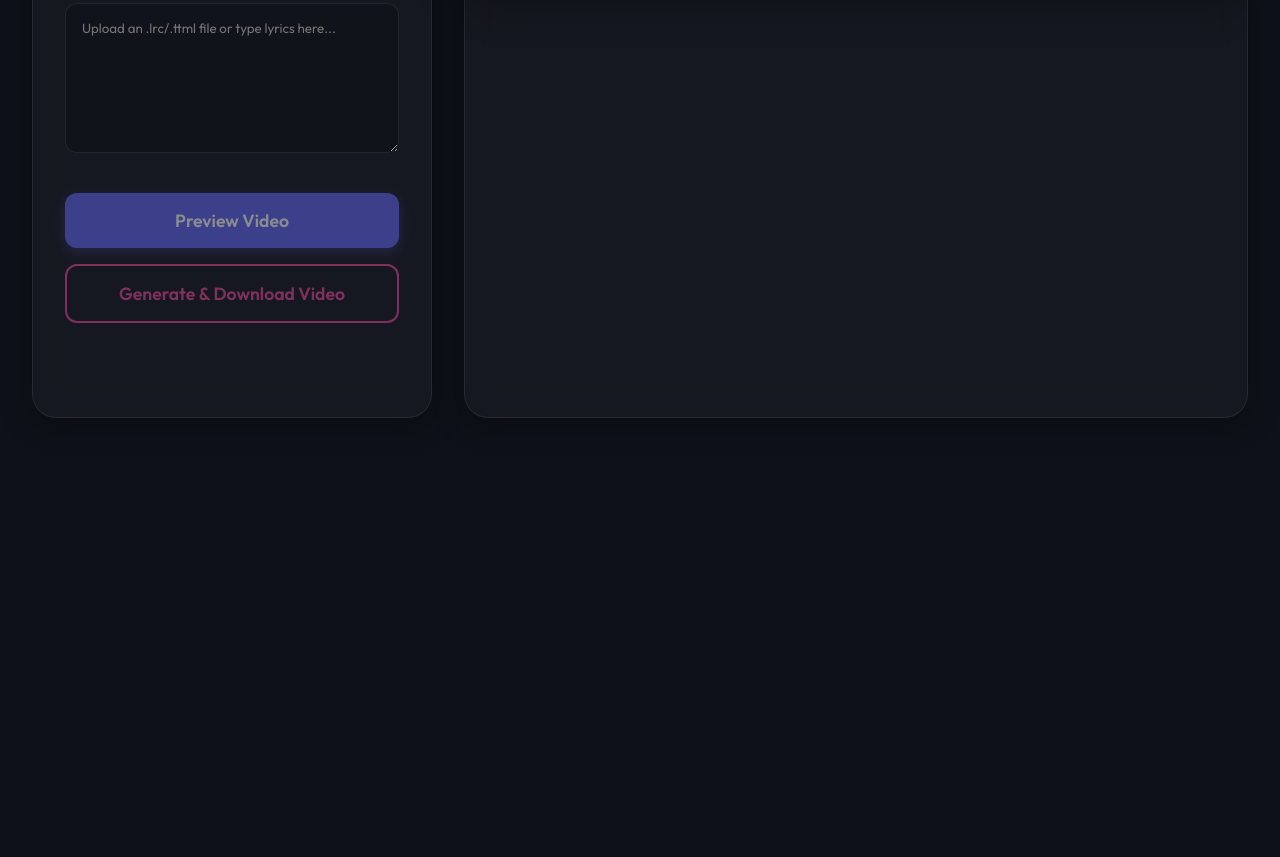
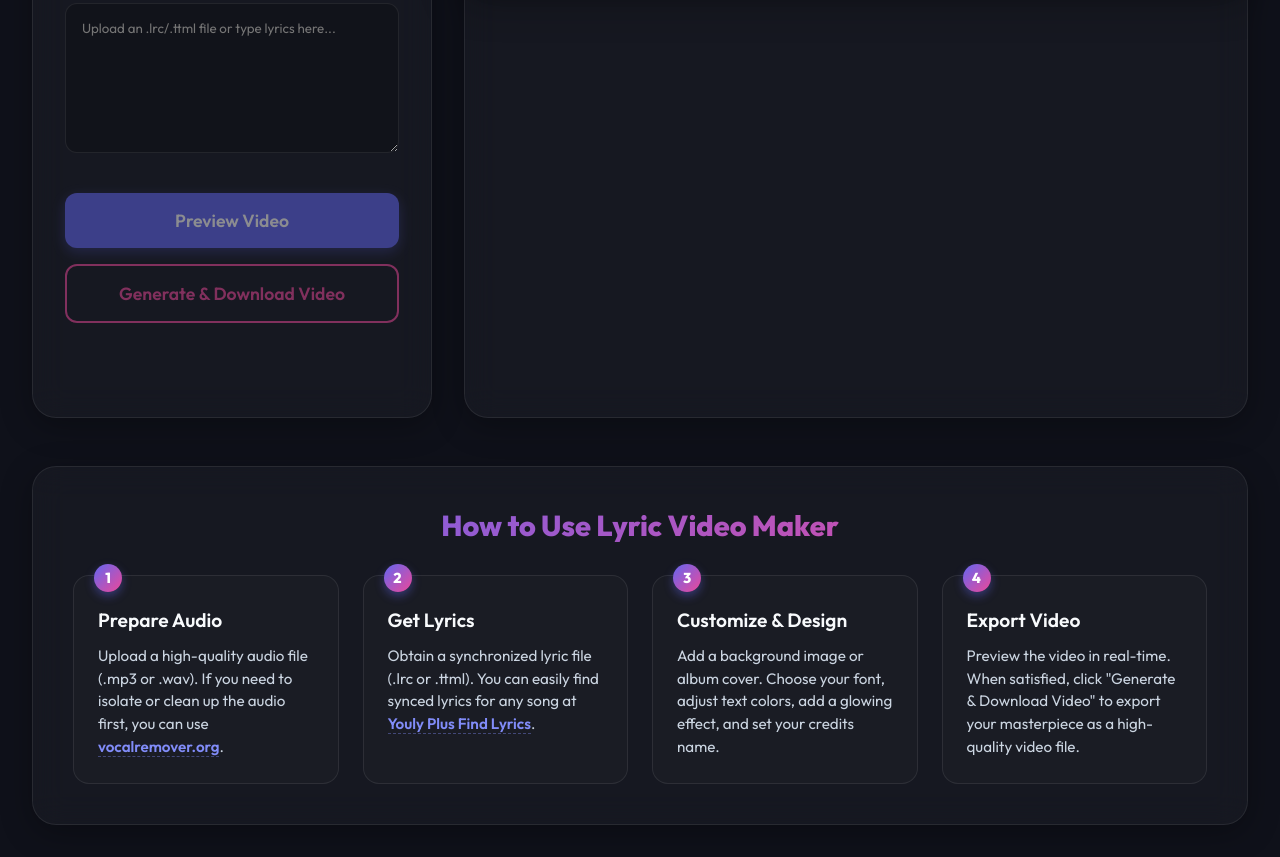
Before and after one commit to Zexerif/lyric-video-maker, a plain HTML site: page index.html in a window 1280 px wide. Shown: the part 1080-1937 px from the top of the page. Before the commit the page ends 1530 px from the top, so only its background shows below. Drawn offline with Linux system fonts and the light colour scheme.

Commit message:
Rebrand to Lyric Video Maker, update watermark, and add instructions

```diff
--- a/app.js
+++ b/app.js
@@ -434,7 +434,7 @@ document.addEventListener('DOMContentLoaded', () => {
         ctx.fillStyle = 'rgba(255, 255, 255, 0.4)';
         ctx.shadowColor = 'rgba(0,0,0,0.8)';
         ctx.shadowBlur = 10;
-        ctx.fillText(`Made with LRC Video Creator`, 40, 40);
+        ctx.fillText(`zexerif.github.io/lyric-video-maker/`, 40, 40);
         ctx.restore();
 
         const creditsName = creditsNameInput.value.trim();
--- a/index.html
+++ b/index.html
@@ -3,7 +3,7 @@
 <head>
     <meta charset="UTF-8">
     <meta name="viewport" content="width=device-width, initial-scale=1.0">
-    <title>LRC Music Video Generator</title>
+    <title>Lyric Video Maker</title>
     <link rel="preconnect" href="https://fonts.googleapis.com">
     <link rel="preconnect" href="https://fonts.gstatic.com" crossorigin>
     <link href="https://fonts.googleapis.com/css2?family=Outfit:wght@300;400;600;800&family=Inter:wght@400;700&family=Roboto:wght@400;700&family=Playfair+Display:wght@700&display=swap" rel="stylesheet">
@@ -21,7 +21,7 @@
 
     <div class="app-container">
         <header>
-            <h1>LRC Video Creator</h1>
+            <h1>Lyric Video Maker</h1>
             <p>Turn your audio and lyrics into a stunning visual experience.</p>
         </header>
 
@@ -110,6 +110,32 @@
                 </div>
             </div>
         </main>
+
+        <section class="instructions-panel glass-panel">
+            <h2>How to Use Lyric Video Maker</h2>
+            <div class="steps-grid">
+                <div class="step-card">
+                    <div class="step-number">1</div>
+                    <h3>Prepare Audio</h3>
+                    <p>Upload a high-quality audio file (.mp3 or .wav). If you need to isolate or clean up the audio first, you can use <a href="https://vocalremover.org" target="_blank" rel="noopener">vocalremover.org</a>.</p>
+                </div>
+                <div class="step-card">
+                    <div class="step-number">2</div>
+                    <h3>Get Lyrics</h3>
+                    <p>Obtain a synchronized lyric file (.lrc or .ttml). You can easily find synced lyrics for any song at <a href="https://youlyplus.prjktla.my.id/findlyrics.html" target="_blank" rel="noopener">Youly Plus Find Lyrics</a>.</p>
+                </div>
+                <div class="step-card">
+                    <div class="step-number">3</div>
+                    <h3>Customize & Design</h3>
+                    <p>Add a background image or album cover. Choose your font, adjust text colors, add a glowing effect, and set your credits name.</p>
+                </div>
+                <div class="step-card">
+                    <div class="step-number">4</div>
+                    <h3>Export Video</h3>
+                    <p>Preview the video in real-time. When satisfied, click "Generate & Download Video" to export your masterpiece as a high-quality video file.</p>
+                </div>
+            </div>
+        </section>
     </div>
 
     <script src="app.js"></script>
--- a/styles.css
+++ b/styles.css
@@ -383,3 +383,85 @@ textarea:focus {
     background: linear-gradient(90deg, var(--primary), var(--secondary));
     transition: width 0.3s ease;
 }
+
+/* Instructions Panel styles */
+.instructions-panel {
+    margin-top: 1rem;
+    padding: 2.5rem;
+}
+
+.instructions-panel h2 {
+    font-size: 1.8rem;
+    font-weight: 800;
+    margin-bottom: 2rem;
+    background: linear-gradient(135deg, var(--primary), var(--secondary));
+    -webkit-background-clip: text;
+    -webkit-text-fill-color: transparent;
+    text-align: center;
+}
+
+.steps-grid {
+    display: grid;
+    grid-template-columns: repeat(auto-fit, minmax(240px, 1fr));
+    gap: 1.5rem;
+}
+
+.step-card {
+    background: rgba(255, 255, 255, 0.02);
+    border: 1px solid var(--glass-border);
+    border-radius: 16px;
+    padding: 1.5rem;
+    position: relative;
+    transition: all 0.3s ease;
+}
+
+.step-card:hover {
+    transform: translateY(-4px);
+    background: rgba(255, 255, 255, 0.04);
+    border-color: rgba(99, 102, 241, 0.3);
+    box-shadow: 0 10px 20px rgba(0, 0, 0, 0.2);
+}
+
+.step-number {
+    position: absolute;
+    top: -12px;
+    left: 20px;
+    background: linear-gradient(135deg, var(--primary), var(--secondary));
+    color: white;
+    width: 28px;
+    height: 28px;
+    border-radius: 50%;
+    display: flex;
+    align-items: center;
+    justify-content: center;
+    font-weight: 700;
+    font-size: 0.9rem;
+    box-shadow: 0 4px 10px rgba(99, 102, 241, 0.4);
+}
+
+.step-card h3 {
+    font-size: 1.2rem;
+    font-weight: 600;
+    margin-top: 0.5rem;
+    margin-bottom: 0.8rem;
+    color: var(--text-main);
+}
+
+.step-card p {
+    font-size: 0.95rem;
+    color: var(--text-muted);
+    line-height: 1.5;
+}
+
+.step-card a {
+    color: #818cf8;
+    text-decoration: none;
+    font-weight: 600;
+    transition: color 0.2s ease;
+    border-bottom: 1px dashed rgba(129, 140, 248, 0.4);
+}
+
+.step-card a:hover {
+    color: var(--secondary);
+    border-bottom-color: var(--secondary);
+}
```
